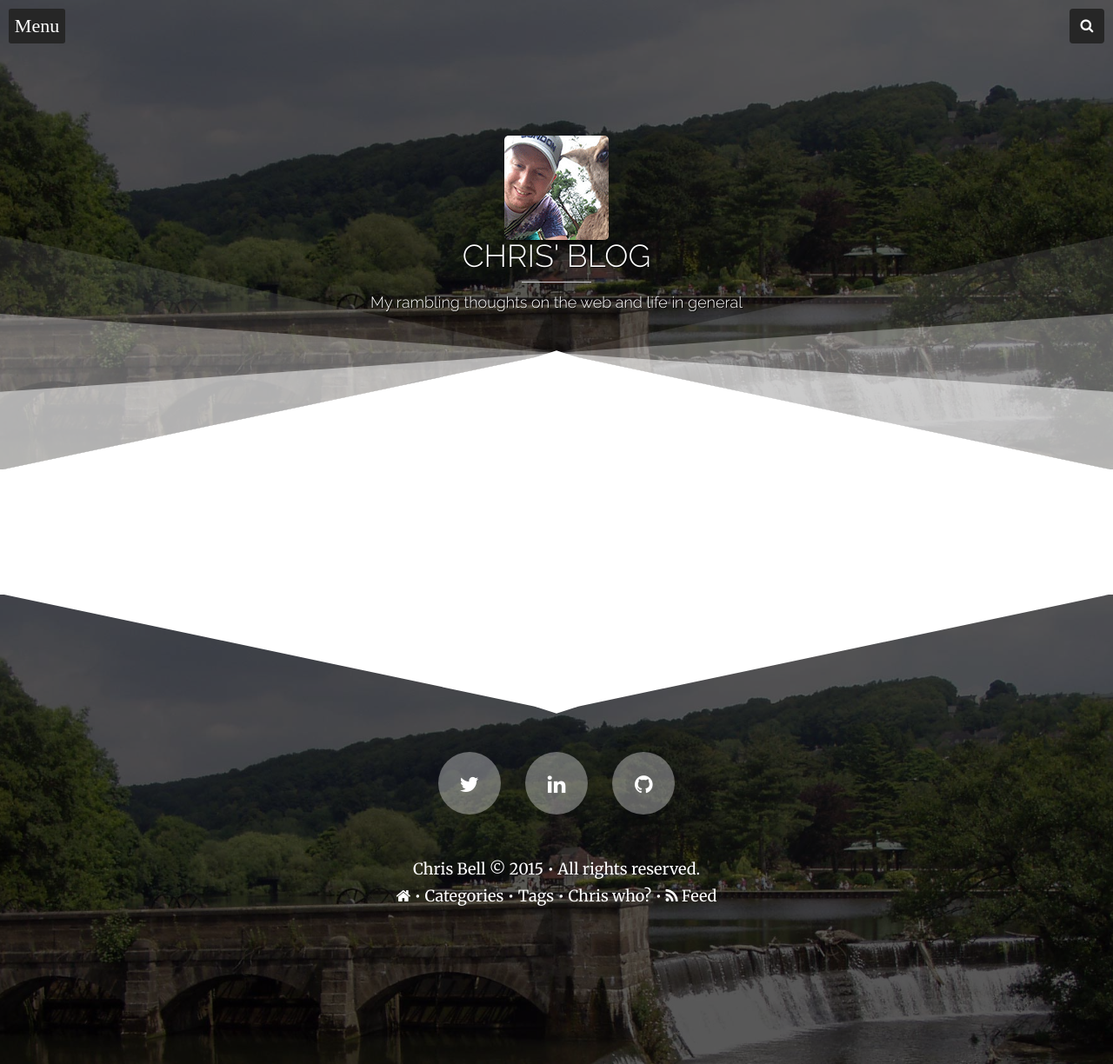
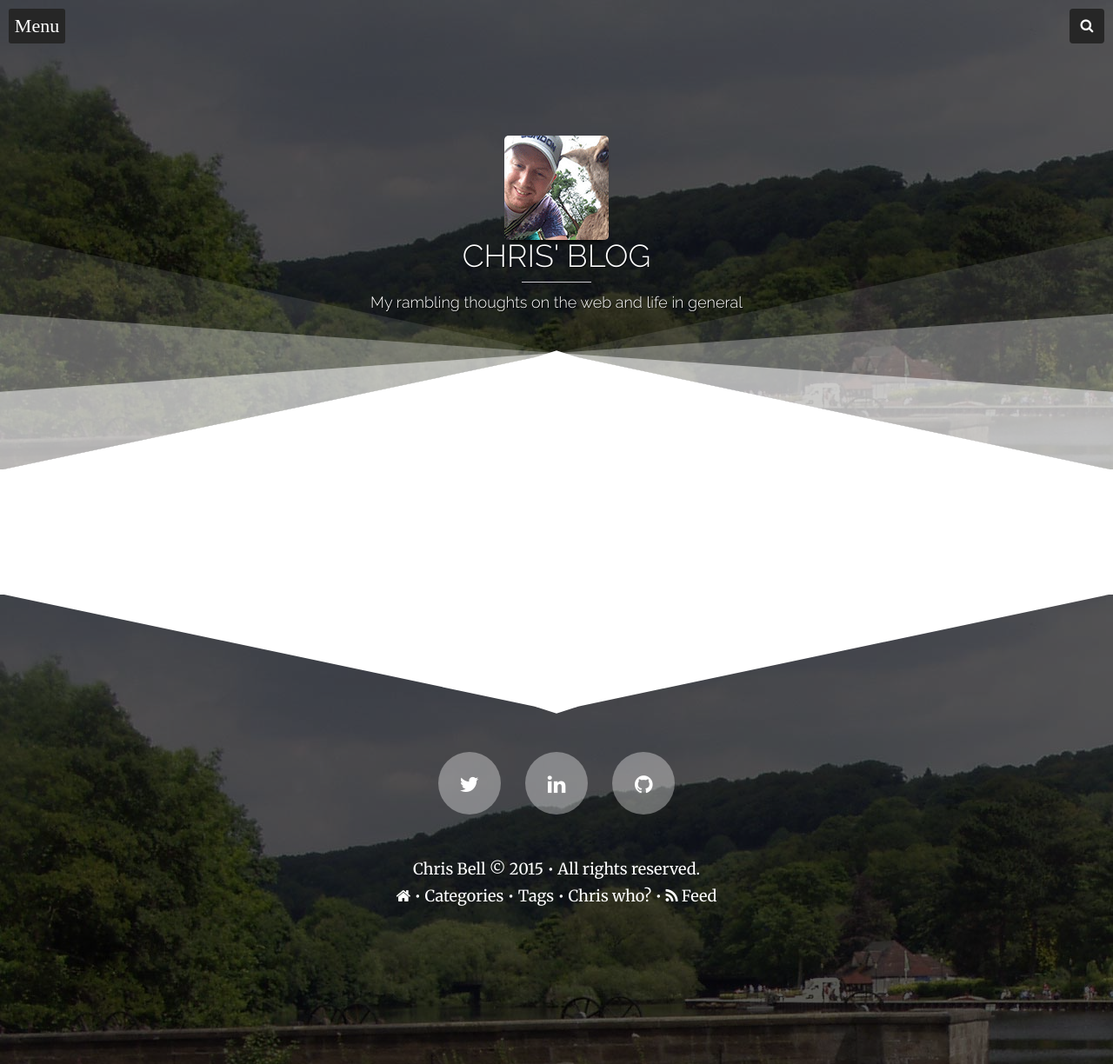
Before and after one commit to chrisbell08/chrisbell08.github.io, a Jekyll site: the page built from index.html, in a window 1280 px wide. Shown: the whole page at 87% size. Built offline with Jekyll 4.4.1, drawn with Linux system fonts in a browser that asks for light colours; nearby versions of some CDN libraries; the list of posts is cut into pages by our own code.

Commit message:
updates to background image

```diff
--- a/assets/css/style.css
+++ b/assets/css/style.css
@@ -633,14 +633,26 @@ html {
 }
 /* - Theme Backgrounds - */
 .blog-background {
+  overflow: hidden;
+  position: relative;
+}
+.blog-background::before {
   background-repeat: no-repeat;
   background-position: center;
   -webkit-background-size: cover;
   -moz-background-size: cover;
   -o-background-size: cover;
   background-size: cover;
-  background-attachment: fixed;
-}
+  will-change: transform;
+  z-index: -1;
+  content: ' ';
+  position: fixed;
+  width: 100%;
+  height: 100%;
+  top: 0;
+  left: 0;
+}
+
 @media (max-width: 1024px) {
   .blog-background {
     background-attachment: scroll;
```
